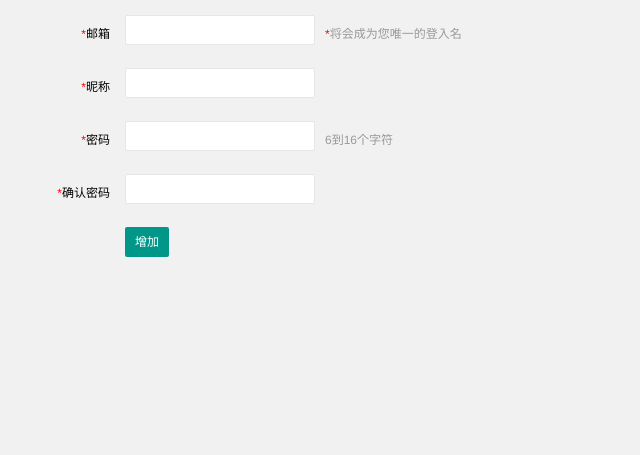
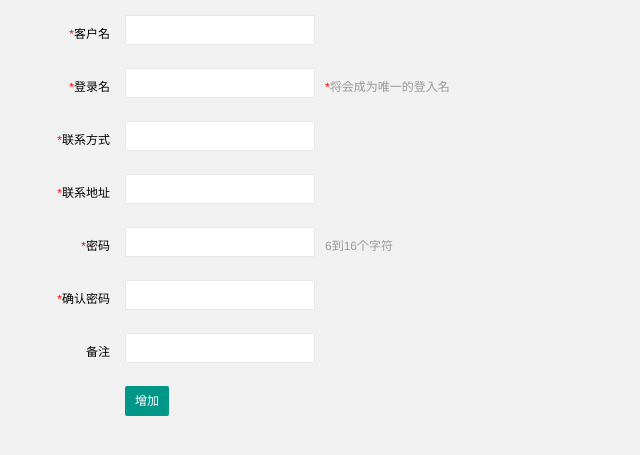
Before and after one commit to zhang415768974/IOT_Project, a PHP site: page /member-add.html in a window 1280 px wide. Shown: the top 455 px of the page, without its empty margins (0-640 px from the left). Run offline with PHP 8.4, Linux system fonts and the light colour scheme; some libraries are stand-ins or nearby versions.

Commit message:
客户添加和删除功能完善

```diff
--- a/www/device-add.html
+++ b/www/device-add.html
@@ -9,7 +9,7 @@
         <meta name="viewport" content="width=device-width,user-scalable=yes, minimum-scale=0.4, initial-scale=0.8,target-densitydpi=low-dpi" />
         <link rel="stylesheet" href="./css/font.css">
         <link rel="stylesheet" href="./css/xadmin.css">
-		<script type="text/javascript" src="https://cdn.bootcss.com/jquery/3.2.1/jquery.min.js"></script>
+		<script type="text/javascript" src="./js/jquery.min.js"></script>
         <script type="text/javascript" src="./lib/layui/layui.js" charset="utf-8"></script>
         <script type="text/javascript" src="./js/xadmin.js"></script>
         <!-- 让IE8/9支持媒体查询，从而兼容栅格 -->
@@ -30,6 +30,8 @@
                           <input type="text" id="machineid" name="machineid" required="" lay-verify="machineid"
                           autocomplete="off" class="layui-input">
                       </div>
+					  <div class="layui-form-mid layui-word-aux">
+                            <span class="x-red">*</span>机器码必须唯一</div>
                   </div>
                   <div class="layui-form-item">
                       <label for="model" class="layui-form-label">
--- a/www/member-add.html
+++ b/www/member-add.html
@@ -9,6 +9,7 @@
         <meta name="viewport" content="width=device-width,user-scalable=yes, minimum-scale=0.4, initial-scale=0.8,target-densitydpi=low-dpi" />
         <link rel="stylesheet" href="./css/font.css">
         <link rel="stylesheet" href="./css/xadmin.css">
+        <script type="text/javascript" src="./js/jquery.min.js"></script>
         <script type="text/javascript" src="./lib/layui/layui.js" charset="utf-8"></script>
         <script type="text/javascript" src="./js/xadmin.js"></script>
         <!-- 让IE8/9支持媒体查询，从而兼容栅格 -->
@@ -22,82 +23,92 @@
             <div class="layui-row">
                 <form class="layui-form">
                     <div class="layui-form-item">
-                        <label for="L_email" class="layui-form-label">
-                            <span class="x-red">*</span>邮箱</label>
+                        <label for="username" class="layui-form-label">
+                            <span class="x-red">*</span>客户名</label>
                         <div class="layui-input-inline">
-                            <input type="text" id="L_email" name="email" required="" lay-verify="email" autocomplete="off" class="layui-input"></div>
-                        <div class="layui-form-mid layui-word-aux">
-                            <span class="x-red">*</span>将会成为您唯一的登入名</div></div>
-                    <div class="layui-form-item">
-                        <label for="L_username" class="layui-form-label">
-                            <span class="x-red">*</span>昵称</label>
-                        <div class="layui-input-inline">
-                            <input type="text" id="L_username" name="username" required="" lay-verify="nikename" autocomplete="off" class="layui-input"></div>
+                            <input type="text" id="username" name="username" class="layui-input"></div>
                         </div>
                     <div class="layui-form-item">
-                        <label for="L_pass" class="layui-form-label">
+                        <label for="loginname" class="layui-form-label">
+                            <span class="x-red">*</span>登录名</label>
+                        <div class="layui-input-inline">
+                            <input type="text" id="loginname" name="loginname" class="layui-input"></div>
+							<div class="layui-form-mid layui-word-aux">
+                            <span class="x-red">*</span>将会成为唯一的登入名</div>
+                    </div>
+					<div class="layui-form-item">
+                        <label for="mobile" class="layui-form-label">
+                            <span class="x-red">*</span>联系方式</label>
+                        <div class="layui-input-inline">
+                            <input type="text" id="mobile" name="mobile" class="layui-input"></div>
+                    </div>
+					<div class="layui-form-item">
+                        <label for="address" class="layui-form-label">
+                            <span class="x-red">*</span>联系地址</label>
+                        <div class="layui-input-inline">
+                            <input type="text" id="address" name="address" class="layui-input"></div>
+                    </div>
+                    <div class="layui-form-item">
+                        <label for="pass" class="layui-form-label">
                             <span class="x-red">*</span>密码</label>
                         <div class="layui-input-inline">
-                            <input type="password" id="L_pass" name="pass" required="" lay-verify="pass" autocomplete="off" class="layui-input"></div>
+                            <input type="password" id="pass" name="pass" class="layui-input"></div>
                         <div class="layui-form-mid layui-word-aux">6到16个字符</div></div>
                     <div class="layui-form-item">
-                        <label for="L_repass" class="layui-form-label">
+                        <label for="repass" class="layui-form-label">
                             <span class="x-red">*</span>确认密码</label>
                         <div class="layui-input-inline">
-                            <input type="password" id="L_repass" name="repass" required="" lay-verify="repass" autocomplete="off" class="layui-input"></div>
+                            <input type="password" id="repass" name="repass" class="layui-input"></div>
                     </div>
 					<div class="layui-form-item">
-                        <label for="L_repass" class="layui-form-label"></label>
+                        <label for="remark" class="layui-form-label">
+                            备注</label>
+                        <div class="layui-input-inline">
+                            <input type="text" id="remark" name="remark" class="layui-input"></div>
+                    </div>
+                    <div class="layui-form-item">
+                        <label class="layui-form-label"></label>
                         <button class="layui-btn" lay-filter="add" lay-submit="">增加</button></div>
                 </form>
             </div>
         </div>
-        <script>layui.use(['form', 'layer','jquery'],
+        <script>layui.use(['form', 'layer'],
 			function() {
-                $ = layui.jquery;
                 var form = layui.form,
                 layer = layui.layer;
-
-                //自定义验证规则
-                form.verify({
-                    nikename: function(value) {
-                        if (value.length < 5) {
-                            return '昵称至少得5个字符啊';
-                        }
-                    },
-                    pass: [/(.+){6,12}$/, '密码必须6到12位'],
-                    repass: function(value) {
-                        if ($('#L_pass').val() != $('#L_repass').val()) {
-                            return '两次密码不一致';
-                        }
-                    }
-                });
 
                 //监听提交
                 form.on('submit(add)',
 					function(data) {
-                    console.log(data);
-                    //发异步，把数据提交给php
-                    layer.alert("增加成功", {
-                        icon: 6
-                    },
-                    function() {
+						if ($("input[name='pass']").val() != $("input[name='repass']").val()) {
+							layer.alert("两次密码输入不一致", {icon: 2});
+							return false;
+						}
+						$.post("app/ajax.php?action=addcustomer", {
+							username: $("input[name='username']").val(),
+							loginname: $("input[name='loginname']").val(),
+							mobile: $("input[name='mobile']").val(),
+							address: $("input[name='address']").val(),
+							pass: $("input[name='pass']").val(),
+							remark: $("input[name='remark']").val()},
+						function(result) {
+                            var result = jQuery.parseJSON(result);
+							if (result.status == 0) {
+                                layer.alert("增加成功", {icon: 6}, function(){
                                     //关闭当前frame
 								    xadmin.close();
-
 								    // 可以对父窗口进行刷新
 								    xadmin.father_reload();
                                 });
+                            } else {
+                                layer.msg(result.message);
+                            }
+						})
 						return false;
-                });
-
-            });</script>
-        <script>var _hmt = _hmt || []; (function() {
-                var hm = document.createElement("script");
-                hm.src = "https://hm.baidu.com/hm.js?b393d153aeb26b46e9431fabaf0f6190";
-                var s = document.getElementsByTagName("script")[0];
-                s.parentNode.insertBefore(hm, s);
-            })();</script>
+					}
+				)
+			}
+		);
+		</script>
     </body>
-
 </html>
```
Also changed, not shown: www/activity-list.php (+0 -14 lines), www/app/ajax.php (+44 -1 lines), www/device-list.html (+0 -11 lines), www/member-list.php (+18 -17 lines), www/store-list.php (+1 -12 lines). Lines whose indentation alone changed are shown as unchanged.
